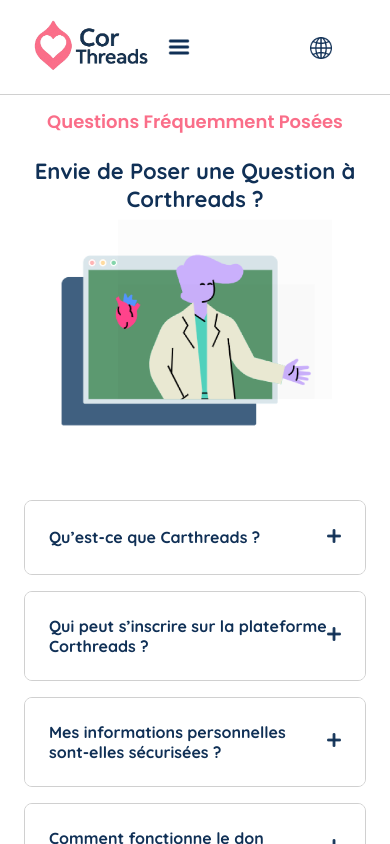
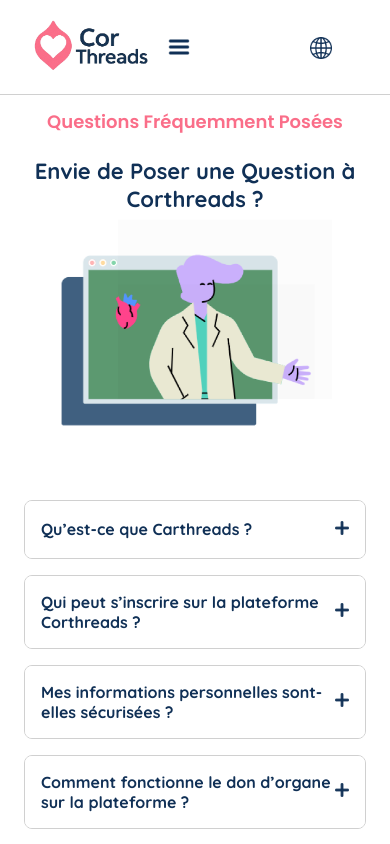
Before and after one commit to ImeneeSh/corthreads, a Vue app in the folder frontend/frontend/: page /questions in a window 390 px wide. Shown: the top 844 px of the page. Built offline with nearby package versions, Linux system fonts and the light colour scheme.

Commit message:
correction d'une petite erreur d'orthographe

```diff
--- a/frontend/frontend/src/views/questions.vue
+++ b/frontend/frontend/src/views/questions.vue
@@ -142,7 +142,7 @@
   }
 
   .faq-question {
-    paddding: 16px ;
+    padding: 16px ;
     font-size: 16px ;
   }
 
```
